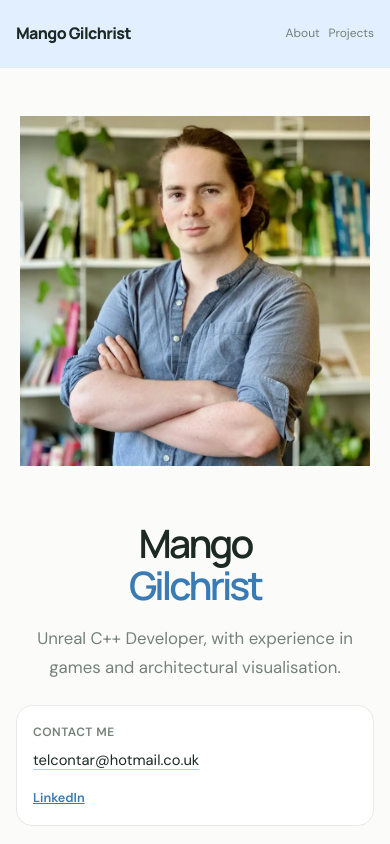
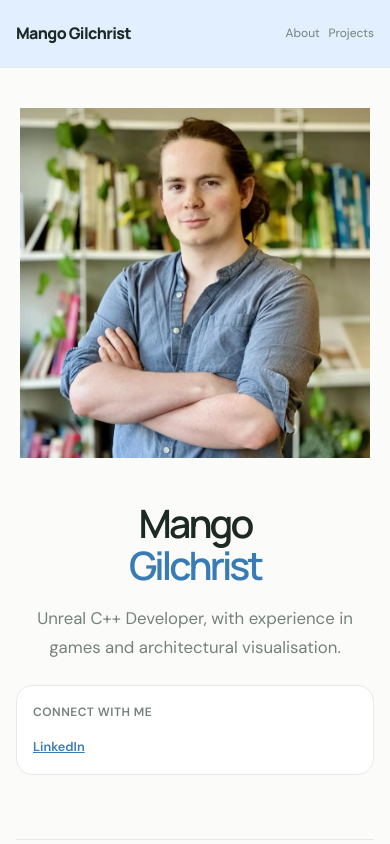
Before and after one commit to TMGilchrist/MG_Portfolio, a React (Vite) app: page / in a window 390 px wide. Shown: the top 844 px of the page. Built offline with nearby package versions, Linux system fonts and the light colour scheme.

Commit message:
Spacing tweaks.

```diff
--- a/src/App.css
+++ b/src/App.css
@@ -3,7 +3,7 @@
 }
 
 main {
-  width: min(100% - 3rem, calc(50vw + 550px));
+  width: min(100% - 3rem, calc(50vw + 520px));
   margin-inline: auto;
 }
 
@@ -40,7 +40,7 @@ main {
   display: flex;
   justify-content: space-between;
   gap: 1rem;
-  width: min(100% - 3rem, calc(50vw + 550px));
+  width: min(100% - 3rem, calc(50vw + 520px));
   margin-inline: auto;
 }
 
@@ -60,7 +60,7 @@ main {
 @media (max-width: 640px) {
   main,
   .site-footer-content {
-    width: min(100% - 2rem, calc(50vw + 550px));
+    width: min(100% - 2rem, calc(50vw + 520px));
   }
 
   .section {
--- a/src/components/Intro.css
+++ b/src/components/Intro.css
@@ -1,10 +1,9 @@
 .intro {
   display: grid;
-  grid-template-columns: minmax(260px, 0.9fr) minmax(0, 1.1fr);
+  grid-template-columns: minmax(0, 1.15fr) minmax(260px, 0.85fr);
   align-items: center;
-  gap: clamp(3rem, 9vw, 7.5rem);
-  min-height: 590px;
-  padding-block: 4.5rem 5.5rem;
+  gap: clamp(3rem, 9vw, 7rem);
+  padding-block: 3.5rem 4rem;
 }
 
 .intro-portrait {
@@ -112,9 +111,8 @@
 @media (max-width: 760px) {
   .intro {
     grid-template-columns: minmax(0, 1fr);
-    gap: 2.5rem;
-    min-height: auto;
-    padding-block: 3rem 4rem;
+    gap: 1.75rem;
+    padding-block: 2.5rem 3rem;
   }
 
   .intro-portrait {
--- a/src/components/Intro.tsx
+++ b/src/components/Intro.tsx
@@ -18,10 +18,14 @@ export function Intro() {
           Unreal C++ Developer, with experience in games and architectural visualisation.
         </p>
         <div className="contact-card" id="contact">
-          <p className="contact-label">Contact Me</p>
-          <a href="mailto:telcontar@hotmail.co.uk">telcontar@hotmail.co.uk</a>
+          <p className="contact-label">Connect With Me</p>
+          {/* <a href="mailto:telcontar@hotmail.co.uk">telcontar@hotmail.co.uk</a> */}
           <div className="contact-links">
-            <a href="linkedin.com/in/mango-gilchrist-6629a41a4">
+            <a
+              href="https://www.linkedin.com/in/mango-gilchrist-6629a41a4/"
+              target="_blank"
+              rel="noreferrer"
+            >
               LinkedIn
             </a>
           </div>
--- a/src/index.css
+++ b/src/index.css
@@ -9,6 +9,8 @@
   -webkit-font-smoothing: antialiased;
   -moz-osx-font-smoothing: grayscale;
 
+  /* --text-strong: #1d2924; #1d2924; */
+  --text-section-header: #397bb5;
   --text-strong: #1d2924;
   --text-muted: #748079;
   --border: #e6ebe7;
```
